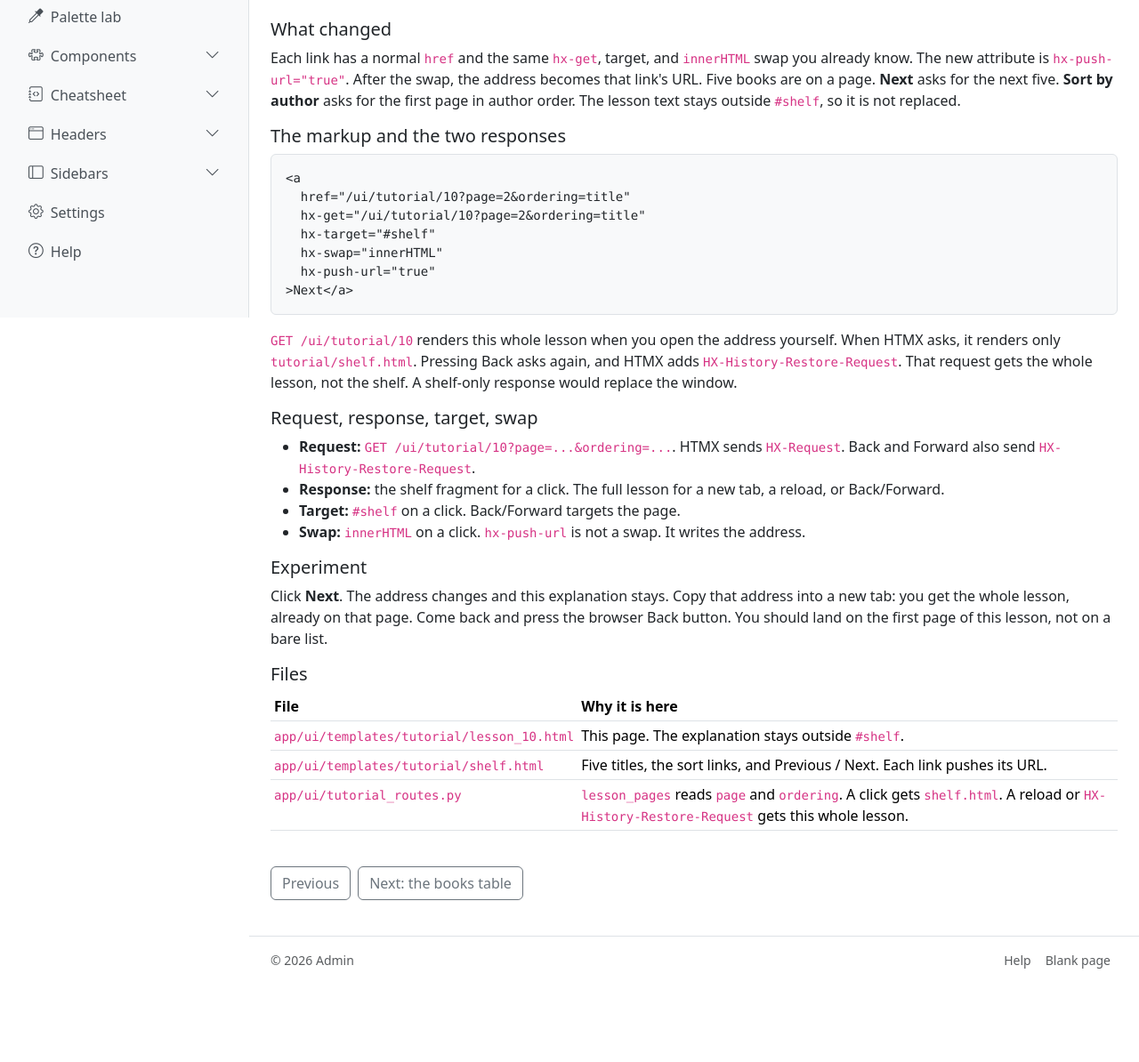
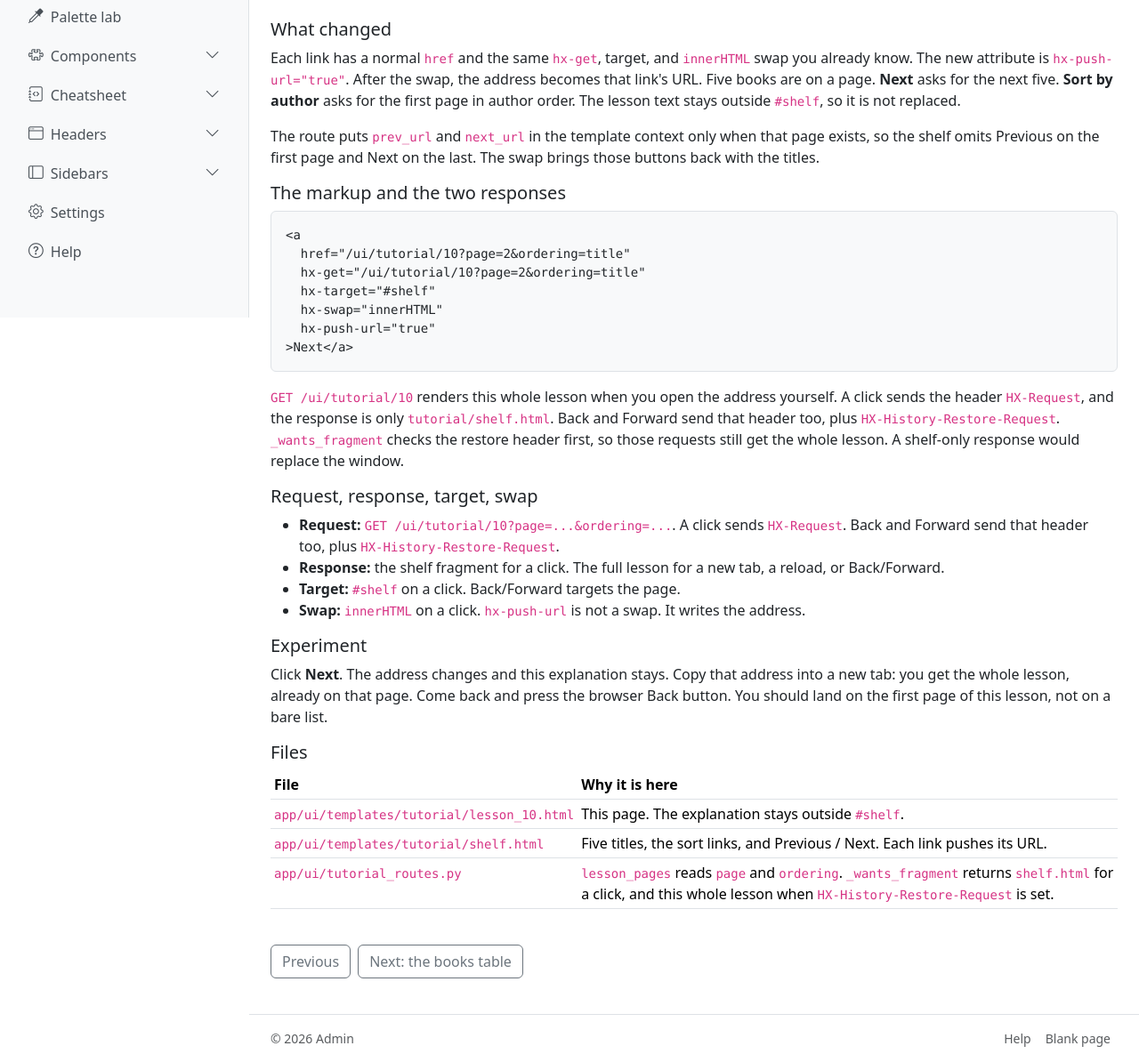
Before and after one commit to tgogos/htmx-bootstrap-tutorial, a FastAPI app: template app/ui/templates/tutorial/lesson_10.html in a window 1280 px wide. Shown: the part 443-1637 px from the top of the page at 89% size. Before the commit the page ends 1532 px from the top, so only its background shows below. Run offline with FastAPI, Linux system fonts and the light colour scheme; the template is opened without the code that fills it, so the values that code supplies are empty; parts of the project's set-up code (start-up, migrations or seed data) failed here and were passed over; some libraries are stand-ins or nearby versions.

Commit message:
Explain that lesson 10 hides Previous and Next from the template context, and that Back still gets the full lesson because the restore header wins.
Co-authored-by: Cursor <cursoragent@cursor.com>

```diff
--- a/app/ui/templates/tutorial/lesson_10.html
+++ b/app/ui/templates/tutorial/lesson_10.html
@@ -13,6 +13,7 @@
 
 <h2 class="h5">What changed</h2>
 <p>Each link has a normal <code>href</code> and the same <code>hx-get</code>, target, and <code>innerHTML</code> swap you already know. The new attribute is <code>hx-push-url="true"</code>. After the swap, the address becomes that link's URL. Five books are on a page. <strong>Next</strong> asks for the next five. <strong>Sort by author</strong> asks for the first page in author order. The lesson text stays outside <code>#shelf</code>, so it is not replaced.</p>
+<p>The route puts <code>prev_url</code> and <code>next_url</code> in the template context only when that page exists, so the shelf omits Previous on the first page and Next on the last. The swap brings those buttons back with the titles.</p>
 
 <h2 class="h5">The markup and the two responses</h2>
 <pre class="bg-body-tertiary border rounded p-3 small mb-3"><code>&lt;a
@@ -22,11 +23,11 @@
   hx-swap="innerHTML"
   hx-push-url="true"
 &gt;Next&lt;/a&gt;</code></pre>
-<p><code>GET /ui/tutorial/10</code> renders this whole lesson when you open the address yourself. When HTMX asks, it renders only <code>tutorial/shelf.html</code>. Pressing Back asks again, and HTMX adds <code>HX-History-Restore-Request</code>. That request gets the whole lesson, not the shelf. A shelf-only response would replace the window.</p>
+<p><code>GET /ui/tutorial/10</code> renders this whole lesson when you open the address yourself. A click sends the header <code>HX-Request</code>, and the response is only <code>tutorial/shelf.html</code>. Back and Forward send that header too, plus <code>HX-History-Restore-Request</code>. <code>_wants_fragment</code> checks the restore header first, so those requests still get the whole lesson. A shelf-only response would replace the window.</p>
 
 <h2 class="h5">Request, response, target, swap</h2>
 <ul>
-  <li><strong>Request:</strong> <code>GET /ui/tutorial/10?page=...&amp;ordering=...</code>. HTMX sends <code>HX-Request</code>. Back and Forward also send <code>HX-History-Restore-Request</code>.</li>
+  <li><strong>Request:</strong> <code>GET /ui/tutorial/10?page=...&amp;ordering=...</code>. A click sends <code>HX-Request</code>. Back and Forward send that header too, plus <code>HX-History-Restore-Request</code>.</li>
   <li><strong>Response:</strong> the shelf fragment for a click. The full lesson for a new tab, a reload, or Back/Forward.</li>
   <li><strong>Target:</strong> <code>#shelf</code> on a click. Back/Forward targets the page.</li>
   <li><strong>Swap:</strong> <code>innerHTML</code> on a click. <code>hx-push-url</code> is not a swap. It writes the address.</li>
@@ -55,7 +56,7 @@
       </tr>
       <tr>
         <td><code>app/ui/tutorial_routes.py</code></td>
-        <td><code>lesson_pages</code> reads <code>page</code> and <code>ordering</code>. A click gets <code>shelf.html</code>. A reload or <code>HX-History-Restore-Request</code> gets this whole lesson.</td>
+        <td><code>lesson_pages</code> reads <code>page</code> and <code>ordering</code>. <code>_wants_fragment</code> returns <code>shelf.html</code> for a click, and this whole lesson when <code>HX-History-Restore-Request</code> is set.</td>
       </tr>
     </tbody>
   </table>
```
